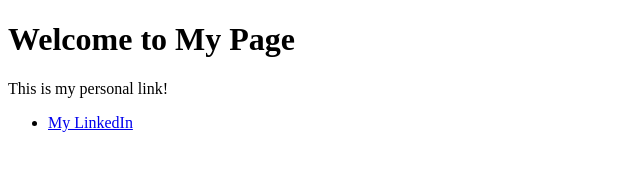
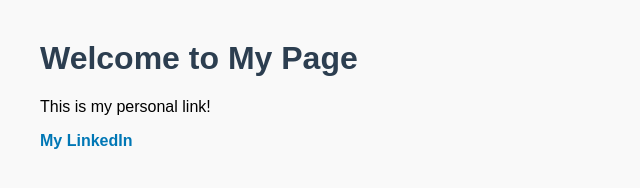
Before and after one commit to lovesh1999/lovesh.github.io, a plain HTML site: page index.html in a window 1280 px wide. Shown: the whole page, without its empty margins (0-640 px from the left). Drawn offline with Linux system fonts and the light colour scheme.

Commit message:
Update index.html

```diff
--- a/index.html
+++ b/index.html
@@ -2,12 +2,34 @@
 <html>
 <head>
     <title>My Personal Link</title>
+    <style>
+        body {
+            font-family: Arial, sans-serif;
+            margin: 40px;
+            background-color: #f9f9f9;
+        }
+        h1 {
+            color: #2c3e50;
+        }
+        ul {
+            list-style-type: none;
+            padding: 0;
+        }
+        li a {
+            text-decoration: none;
+            color: #0077b5;
+            font-weight: bold;
+        }
+        li a:hover {
+            text-decoration: underline;
+        }
+    </style>
 </head>
 <body>
     <h1>Welcome to My Page</h1>
     <p>This is my personal link!</p>
-  <ul>
-<li><a href="https://linkedin.com/in/lovesh">My LinkedIn</a></li>
-</ul>
+    <ul>
+        <li><a href="https://linkedin.com/in/lovesh" target="_blank">My LinkedIn</a></li>
+    </ul>
 </body>
 </html>
```
